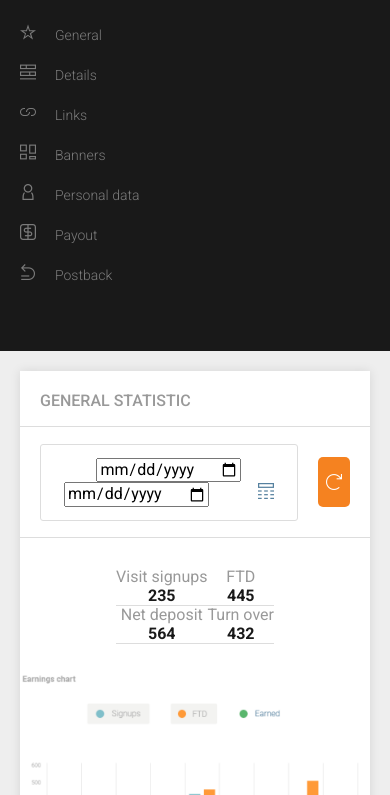
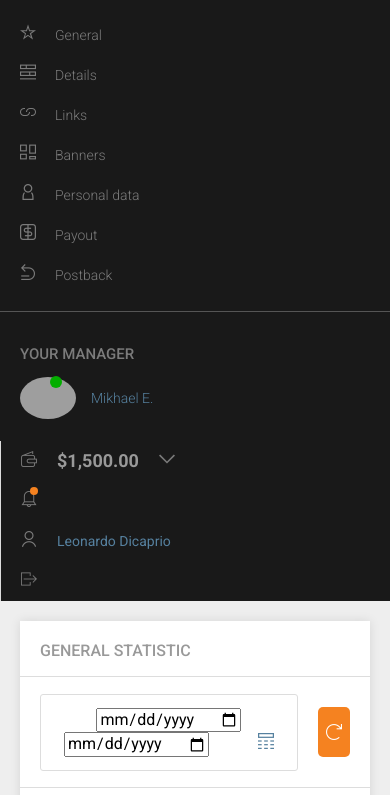
Before and after one commit to DepecheCode/Project-1, a website: page index.html in a window 390 px wide. Both pictures are taken after a click on the link 359 px from the left and 23 px from the top of the page. Shown: the part 49-844 px from the top of the page. Drawn offline with nearby package versions, Linux system fonts and the light colour scheme; grey boxes are pictures that could not be loaded.

Commit message:
Mobile-fixed

```diff
--- a/index.html
+++ b/index.html
@@ -68,6 +68,40 @@
                         <h3>Mikhael E.</h3>
                     </div>
                 </a>
+            </div>
+            <div class="mobile--visible">
+                <div class="mobile--row">
+                    <a href="#">
+                        <div class="topbar-menu">
+                            <i class="icon-wallet"></i>
+                            <h3>$1,500.00</h3>
+                            <i class="icon-arrow-down"></i>
+                        </div>
+                    </a>
+                </div>
+                <div class="mobile--row">
+                    <a href="#">
+                        <div class="topbar-menu">
+                            <i class="icon-notification"></i>
+                            <div class="orange-circle"></div>
+                        </div>
+                    </a>
+                </div>
+                <div class="mobile--row">
+                    <a href="#">
+                        <div class="topbar-menu">
+                            <i class="icon-login"></i>
+                            <p>Leonardo Dicaprio</p>
+                        </div>
+                    </a>
+                </div>
+                <div class="mobile--row">
+                    <a href="#">
+                        <div class="topbar-menu">
+                            <i class="icon-quit"></i>
+                        </div>
+                    </a>
+                </div>
             </div>
         </div>
     </div>
@@ -142,7 +176,7 @@
                     </div>
                 </div>
                 <div class="graph">
-                    <img src="images/wykres.png" alt="graph">
+                    <img src="images/wykres.PNG" alt="graph">
                 </div>
             </div>
             <div class="panel">
--- a/js/script.js
+++ b/js/script.js
@@ -4,7 +4,7 @@ document.addEventListener('DOMContentLoaded', function() {
 
     document.querySelector('.js--toggle-menu').addEventListener('click', function(event) {
         event.preventDefault();
-        document.querySelector('.sidebar-list').classList.toggle('open');
+        document.querySelector('.sidebar-content').classList.toggle('open');
         document.querySelector('body').classList.toggle('open');
     })
 });
--- a/sass/components/_main-wrapper.scss
+++ b/sass/components/_main-wrapper.scss
@@ -67,16 +67,18 @@
 
                 @media (max-width: $mobile-breakpoint) {
                     margin: 0;
+                    width: 50%;
                 }
 
                 .numbers-text {
                     display: flex;
                     justify-content: space-between;
-                    margin: 0;
+                    margin: 0 20px;
                     border-bottom: $border;
 
                     @media (max-width: $mobile-breakpoint) {
                         flex-direction: column;
+                        margin-bottom: 15px;
                     }
 
                     p {
@@ -88,10 +90,10 @@
                         }
 
                         &:first-of-type {
-                            margin-right: 100px;
 
                             @media (max-width: $mobile-breakpoint) {
                                 margin: 0;
+                                margin-bottom: 5px;
                             }
                         }
                     }
@@ -106,6 +108,7 @@
         .graph {
             display: flex;
             justify-content: center;
+            margin: 20px;
         }
 
         .list-link {
--- a/sass/components/_sidebar.scss
+++ b/sass/components/_sidebar.scss
@@ -54,17 +54,21 @@
 
     .sidebar-content {
 
+        @media (max-width: $mobile-breakpoint) {
+            display: none;
+
+            &.open {
+                display: block;
+            }
+        }
+
         .sidebar-list {
             list-style-type: none;
             text-decoration: none;
             padding: 0 0 40px 0;
 
             @media (max-width: $mobile-breakpoint) {
-                display: none;
-
-                &.open {
-                    display: block;
-                }
+                padding: 0;
             }
 
             li {
@@ -106,7 +110,8 @@
             padding: 22px 0 0 0px;
 
             @media (max-width: $mobile-breakpoint) {
-                display: none;
+                display: block;
+                padding: 22px 0 20px 0;
             }
 
             h2 {
@@ -155,5 +160,65 @@
                 }
             }
         }
+        .mobile--visible {
+            display: none;
+
+            .mobile--row {
+
+                a {
+                text-decoration: none;
+
+                    .topbar-menu {
+                        @extend .flexible;
+                        border-left: $border;
+                        padding: 0 10px;
+                        height: 40px;
+                        position: relative;
+
+                        @media (max-width: $mobile-breakpoint) {
+                            justify-content: flex-start;
+                        }
+
+                        &:hover {
+                            background-color: $color13;
+                        }
+
+                        .orange-circle {
+                            @extend .circle;
+                            top: 6px;
+                            left: 29px;
+                            background-color: $color10;
+                            width: 8px;
+                            height: 8px;
+                        }
+
+                        i {
+                            font-size: 16px;
+                            color: $color2;
+                            padding: 0 10px;
+                        }
+
+                        h3 {
+                            padding: 0 10px;
+                            color: $color11;
+                            font-size: 18px;
+                        }
+
+                        p {
+                            padding: 0 10px;
+                            color: $color3;
+                            font-size: 14px;
+                            font-weight: 400;
+                        }
+                    }
+                }
+            }
+
+            @media (max-width: $mobile-breakpoint) {
+                display: block;
+            }
+
+
+        }
     }
 }
--- a/sass/style.scss
+++ b/sass/style.scss
@@ -39,7 +39,7 @@ body.page {
         padding-top: 50px;
 
         &.open {
-            padding-top: 400px;
+            padding-top: 650px;
         }
     }
 }
```
Also changed, not shown: package.json (+6 -2 lines), css/style.css.
